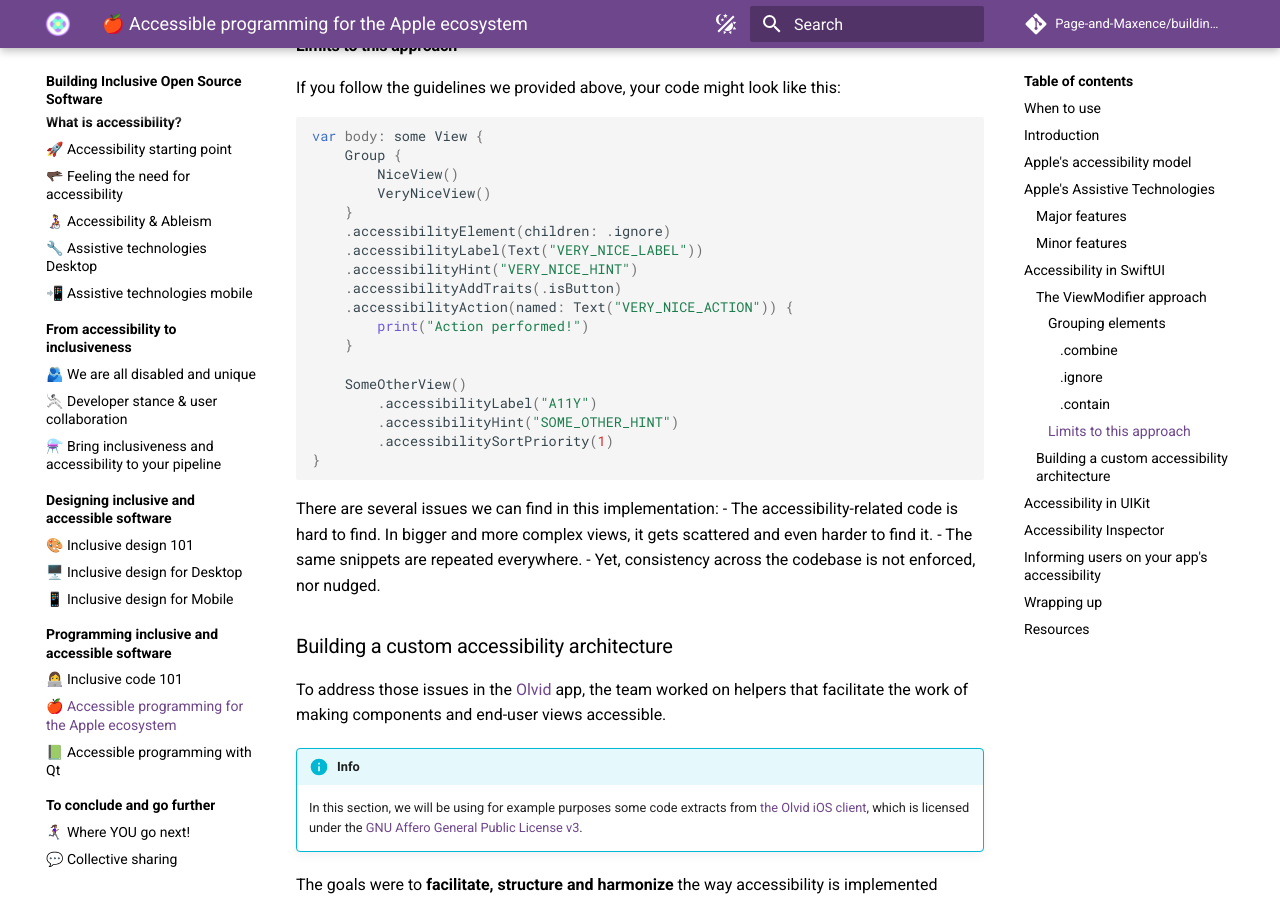
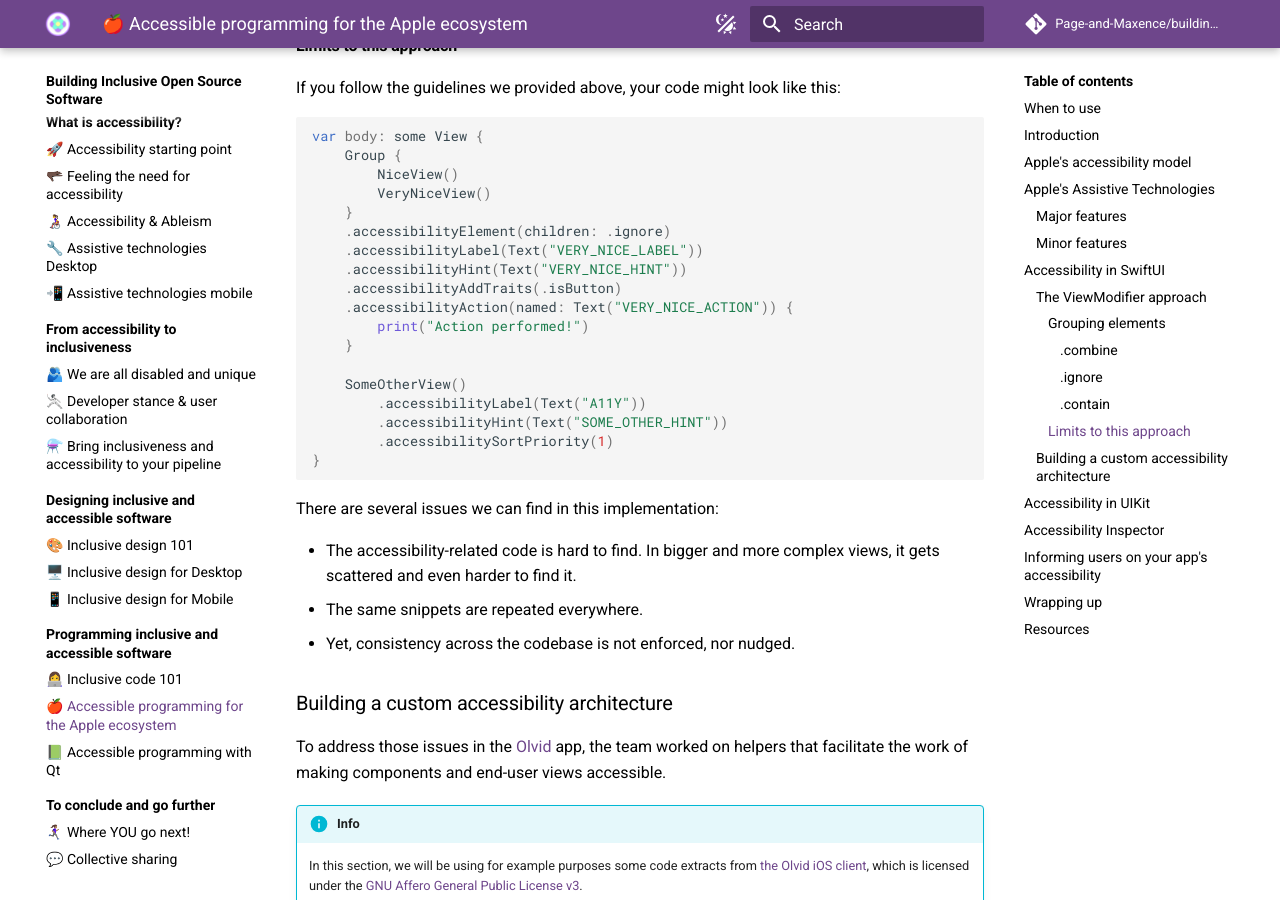
Before and after one commit to savoirfairelinux/building-inclusive-open-source-software, an MkDocs documentation site: the page built from docs/D-APL.md, in a window 1280 px wide and 900 px high, scrolled down 5599 px. Built offline with MkDocs 1.6.1 and Material for MkDocs 9.7.7, drawn with Linux system fonts in a browser that asks for light colours; comment, search, counter and statistics services are not loaded; some of the changed text lies outside the part shown.

Commit message:
D-APL: fix some typos, layout mistakes

````diff
--- a/docs/D-APL.md
+++ b/docs/D-APL.md
@@ -66,7 +66,7 @@
 
 - For vision-impaired users:
     - Apple provides a **Text to [Speech](https://developer.apple.com/documentation/accessibility/speech/)** API. While it is not always required for developers to use it as VoiceOver natively does the job, using it allows to programmatically announce events that are currently only conveyed visually, like a new message.
-    - **[Dynamic Type](https://developer.apple.com/videos/play/wwdc2024/10074/)◊ is Apple's fancy name for their advanced system font settings, which allows developers to adapt their app's layout to varying font sizes.
+    - **[Dynamic Type](https://developer.apple.com/videos/play/wwdc2024/10074/)** is Apple's fancy name for their advanced system font settings, which allows developers to adapt their app's layout to varying font sizes.
     - **[Display customization settings](https://developer.apple.com/videos/play/wwdc2020/10020/)** like high contrast or reduced motion can be detected to adapt your app's behavior.
     - **[Magic tap](https://github.com/cvs-health/ios-swiftui-accessibility-techniques/blob/main/iOSswiftUIa11yTechniques/Documentation/MagicTap.md)** is a very useful feature that is rarely implemented in third-party apps. It allows to perform an arbitrary action upon a "magic tap" - a 2 fingers double tap with VoiceOver activated. If designed and hinted well, it can allow for quicker and easier interactions.
     - For apps serving audio and video content, builtin AVFoundation APIs [allows you to add **alternative audio tracks**](https://developer.apple.com/documentation/avfoundation/selecting-subtitles-and-alternative-audio-tracks.)
@@ -134,20 +134,21 @@
     }
     .accessibilityElement(children: .ignore)
     .accessibilityLabel(Text("VERY_NICE_LABEL"))
-    .accessibilityHint("VERY_NICE_HINT")
+    .accessibilityHint(Text("VERY_NICE_HINT"))
     .accessibilityAddTraits(.isButton)
     .accessibilityAction(named: Text("VERY_NICE_ACTION")) {
         print("Action performed!")
     }
 
     SomeOtherView()
-        .accessibilityLabel("A11Y")
-        .accessibilityHint("SOME_OTHER_HINT")
+        .accessibilityLabel(Text("A11Y"))
+        .accessibilityHint(Text("SOME_OTHER_HINT"))
         .accessibilitySortPriority(1)
 }
 ```
 
 There are several issues we can find in this implementation:
+
 - The accessibility-related code is hard to find. In bigger and more complex views, it gets scattered and even harder to find it.
 - The same snippets are repeated everywhere.
 - Yet, consistency across the codebase is not enforced, nor nudged.
@@ -239,5 +240,7 @@
 ## Resources
 
 [Accessibility | Apple Developer Documentation](https://developer.apple.com/documentation/accessibility/)
+
 [iOS accessibility | Appt](https://appt.org/en/docs/ios)
+
 [olvid-io/olvid-ios: Olvid client application for iOS](https://github.com/olvid-io/olvid-ios)
````
